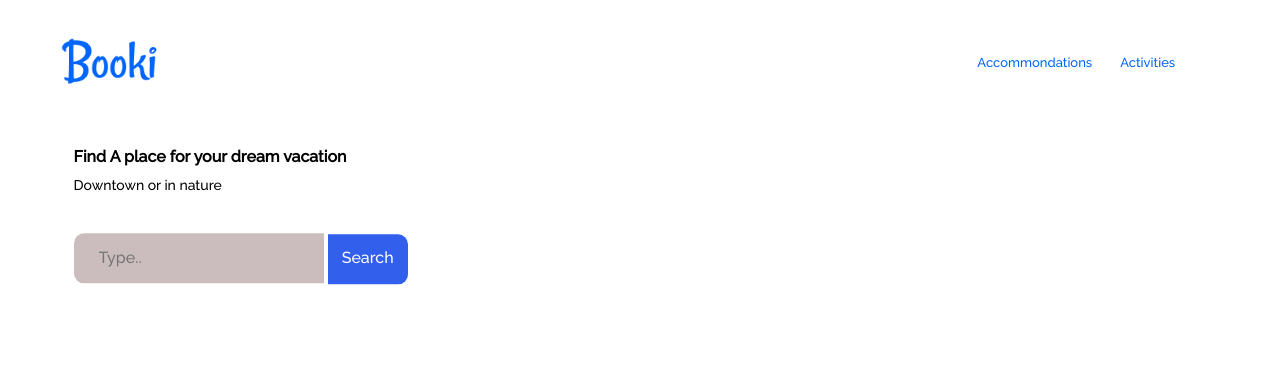
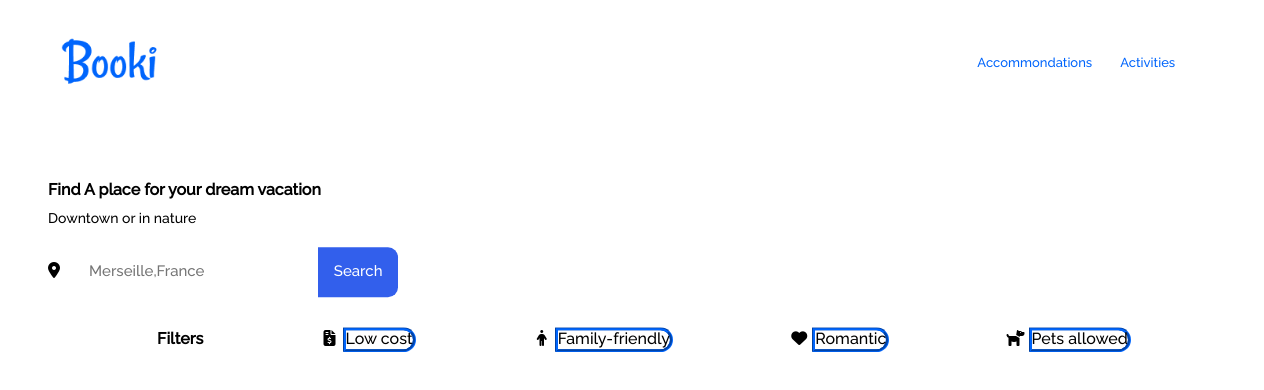
Before and after one commit to aschall777/booki77, a plain HTML site: page index.html in a window 1280 px wide. Shown: the full height of the page, 16-1280 px from the left. Drawn offline with Linux system fonts and the light colour scheme.

Commit message:
filter work

```diff
--- a/css/style.css
+++ b/css/style.css
@@ -63,7 +63,7 @@ font-size: 13px;
     color: #000;
     position: absolute;
     top: 8%;
-    left: 52%;
+    left: 50%;
     transform: translate( -50%,50%);
 
 
@@ -75,7 +75,7 @@ font-size: 13px;
 
 .text-box p{
 
-    margin: 8px 0 40px;
+    margin: 0px 0 20px;
     font-size: 14px;
 }
 input
@@ -88,11 +88,11 @@ input
 
 input[type="text"]
 {
-    background: rgb(203, 189, 189);
+    background: rgb(255, 255, 255);
     width: 250px;
     height: 50px;
     border: darkblue;
-    outline: none;
+    outline: thin;
     padding: 0 25px;
     border-radius: 10px 0 0 10px;
 
@@ -100,29 +100,36 @@ input[type="text"]
 input[type="submit"]
 {
     position: relative;
-    border-radius: 0 10px 10px 0;
+    border-radius: 0px 10px 10px 0;
     width:  80px;
     height: 50px;
     border: darkblue;
-    outline: none;
+    outline: thin;
     cursor: pointer;
     background: #325FEC;
     color: #FFFFFF
-}
-.box i
-{
-    position: relative;
-    border-radius: 0 1opx 10px 0;
-
-
-    padding: 80px;
-    width: 50px;
-    margin: 3px;
-    background-color: aqua;
-     color: red;
-
-
-
 
 
 }
+
+
+.fa-ul{
+
+display: flex;
+padding: 2% 6%;
+justify-content: space-between;
+align-items: center;
+
+}
+.fa-ul li {
+
+    border: #0065fc;
+    border-style:groove;
+    border-radius: 0px 30px 30px 0px;
+
+}
+.fa-ul li lifa-solid fa-dog {    border: #0065fc;
+    border-style:groove;
+    border-radius: 0px 30px 30px 0px;
+
+}
--- a/index.html
+++ b/index.html
@@ -3,8 +3,9 @@
 <head><script src="https://kit.fontawesome.com/190b46b2e5.js" crossorigin="anonymous"></script>
     <meta name="viewport" content="with=device-width, initial-scale=1.0">
     <title> booki</title>
+     <link href="css/normalize.css" rel="stylesheet" type="text/css">
     <link href="css/style.css" rel="stylesheet" type="text/css">
-    <link href="css/normalize.css" rel="stylesheet" type="text/css">
+
 
     <link rel="preconnect" href="https://fonts.googleapis.com">
 <link rel="preconnect" href="https://fonts.gstatic.com" crossorigin>
@@ -29,23 +30,28 @@
             <p>Downtown or in nature</p>
             <div class="box>"
                 <form>
-
-                  <input type="text" name="" placeholder="Type..">
+                    <i class="fa-solid fa-location-dot"></i>
+                  </i><input type="text" name="" placeholder="Merseille,France">
                   <input type="submit" name="" value="Search">
 
 
-
-        </form>
-         </div>
+                  <ul class="fa-ul">
+                    <h1>Filters</h1>
+                    <li><span class="fa-li"><i class="fa-solid fa-file-invoice-dollar"></i></span>Low cost</li>
+                    <li><span class="fa-li"><i class="fa-solid fa-person"></i></span>Family-friendly</li>
+                    <li><span class="fa-li"><i class="fa-solid fa-heart"></i></span>Romantic</li>
+                    <li><span class="fa-li"><i class="fa-solid fa-dog"></i></span>Pets allowed</li>
+                  </ul>
 
 
+                </div>
+        </form>
 
-
-        </div>
+</div>
 
 
     </section>
- <i class="fa-solid fa-location-xmark"></i>
+
 
 </body>
 
```
